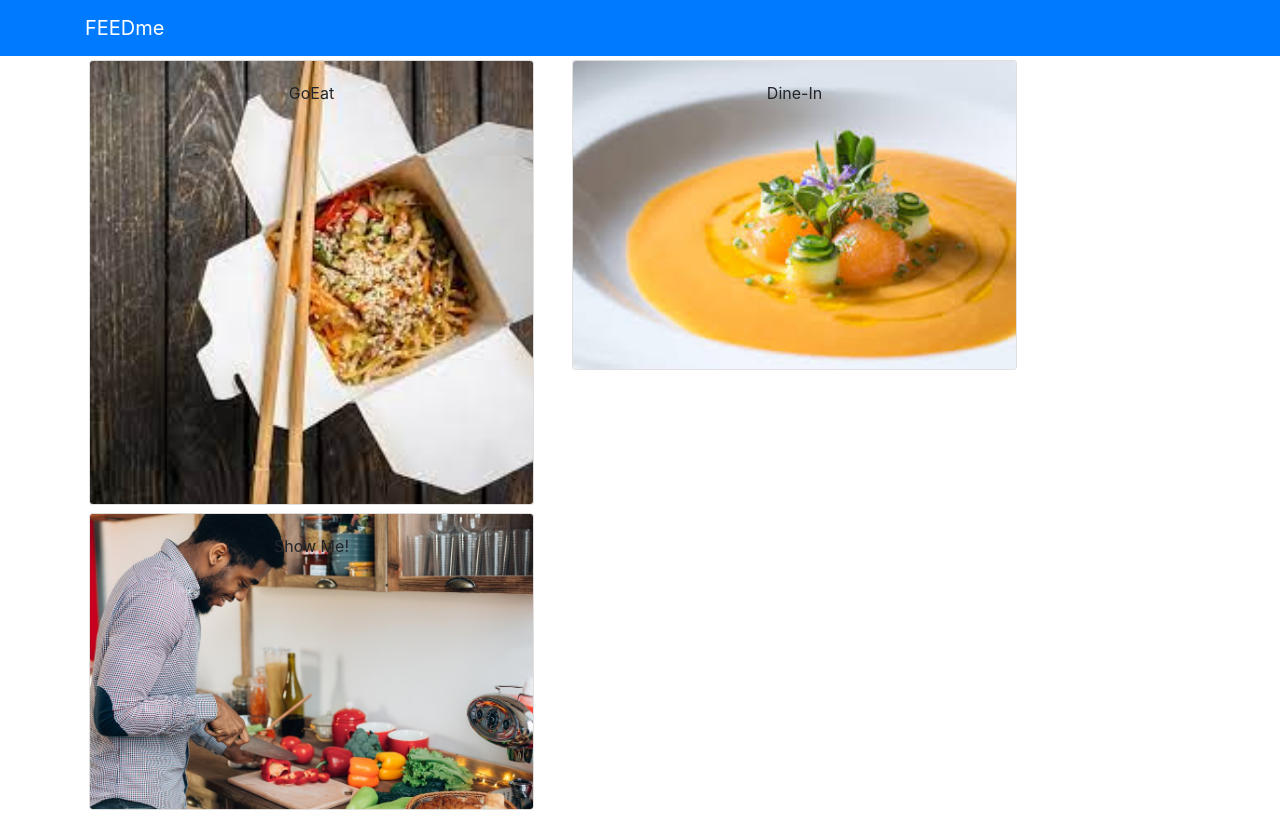
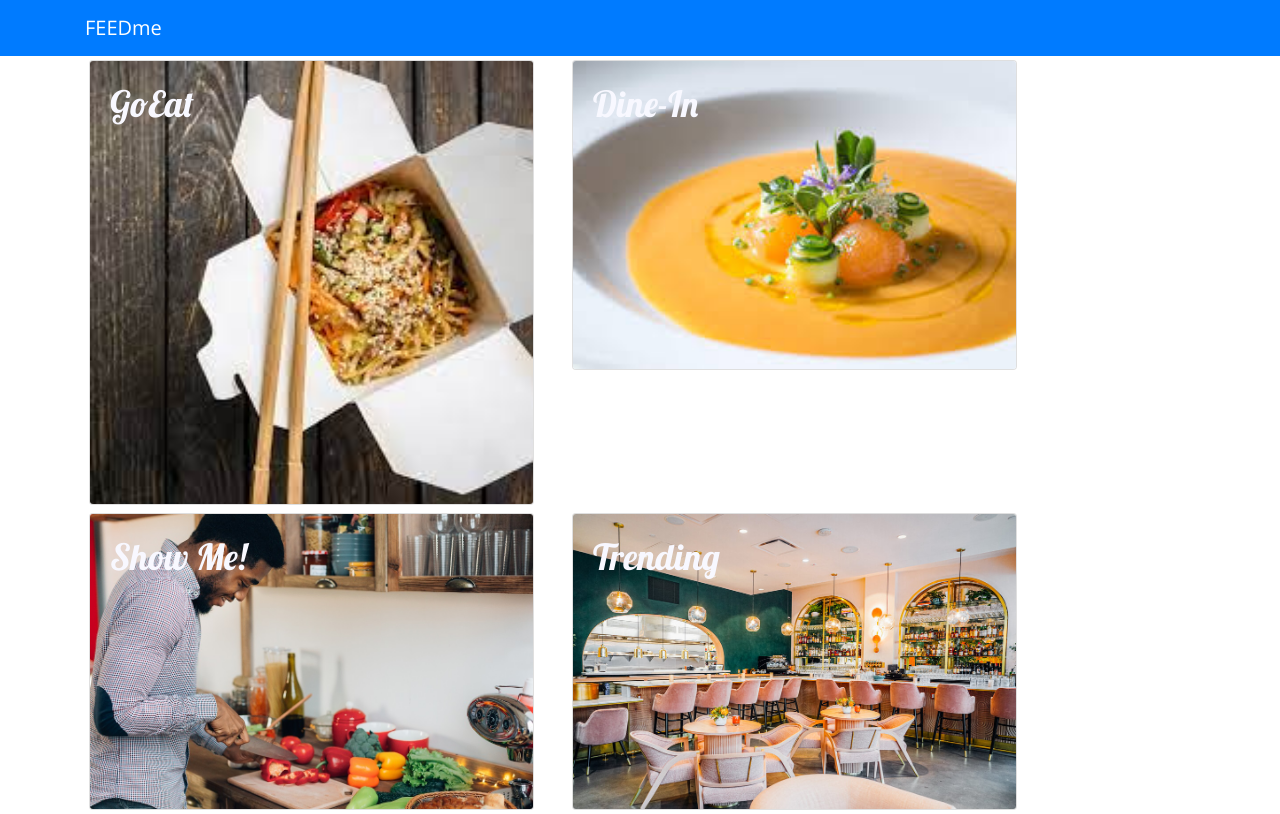
Before and after one commit to jobiesenor/feedmeV2, a React (Create React App) app: page / in a window 1280 px wide. Built offline with nearby package versions, Linux system fonts and the light colour scheme.

Commit message:
fonts installed & applied

```diff
--- a/package.json
+++ b/package.json
@@ -12,6 +12,9 @@
     "react-popper": "1.3.6",
     "react-scripts": "4.0.3",
     "reactstrap": "8.5.1",
+    "typeface-lobster": "^1.1.13",
+    "typeface-londrina-solid": "^1.1.13",
+    "typeface-open-sans": "^1.1.13",
     "web-vitals": "^1.0.1"
   },
   "scripts": {
--- a/src/App.css
+++ b/src/App.css
@@ -1,38 +1,12 @@
-.App {
-  text-align: center;
+body {
+    font-family: "Open Sans", sans-serif;
 }
 
-.App-logo {
-  height: 40vmin;
-  pointer-events: none;
+.card-title {
+    font: 500 2.25rem "Lobster", cursive;
 }
 
-@media (prefers-reduced-motion: no-preference) {
-  .App-logo {
-    animation: App-logo-spin infinite 20s linear;
-  }
+.card-img-overlay .card-title {
+    color: ghostwhite;
+    background-color: rgb(0,0,0,yellow);
 }
-
-.App-header {
-  background-color: #282c34;
-  min-height: 100vh;
-  display: flex;
-  flex-direction: column;
-  align-items: center;
-  justify-content: center;
-  font-size: calc(10px + 2vmin);
-  color: white;
-}
-
-.App-link {
-  color: #61dafb;
-}
-
-@keyframes App-logo-spin {
-  from {
-    transform: rotate(0deg);
-  }
-  to {
-    transform: rotate(360deg);
-  }
-}
--- a/src/index.js
+++ b/src/index.js
@@ -1,9 +1,12 @@
 import React from 'react';
 import ReactDOM from 'react-dom';
 import './index.css';
-import App from './App';
+import 'typeface-lobster';
+import 'typeface-open-sans';
 import reportWebVitals from './reportWebVitals';
 import 'bootstrap/dist/css/bootstrap.min.css';
+import App from './App';
+
 
 ReactDOM.render(
   <React.StrictMode>
--- a/src/shared/selections.js
+++ b/src/shared/selections.js
@@ -127,5 +127,48 @@ export const SELECTIONS = [
                 date: "2018-07-23T19:44Z"
             }
         ]
+    },
+    {
+        id: 2,
+        name: 'Trending',
+        image: 'assests/imgs/hotspots.jpeg',
+        description: 'Professional-ish Homecook',
+        comments: [
+            {
+                id: 0,
+                rating: 5,
+                text: "What a magnificent view!",
+                author: "Tinus Lorvaldes",
+                date: "2018-10-25T16:30Z"
+            },
+            {
+                id: 1,
+                rating: 4,
+                text: "The campground was beautiful, but the bugs could bite sometimes.",
+                author: "Brennen Ech",
+                date: "2017-06-17T03:33Z"
+            },
+            {
+                id: 2,
+                rating: 5,
+                text: "I caught a world-record-breaking trout here on my last visit.",
+                author: "McKenzie Sebastian",
+                date: "2019-02-18T18:12Z"
+            },
+            {
+                id: 3,
+                rating: 5,
+                text: "A wonderful place to reconnect with nature.",
+                author: "Jordan Runn",
+                date: "2019-08-04T20:11Z"
+            },
+            {
+                id: 4,
+                rating: 4,
+                text: "The stars at night were magnificent!",
+                author: "Ann Dabramov",
+                date: "2018-07-23T19:44Z"
+            }
+        ]
     }
 ];
```
Also changed, not shown: 1 other file (tests, documents, lock files or other folders).
